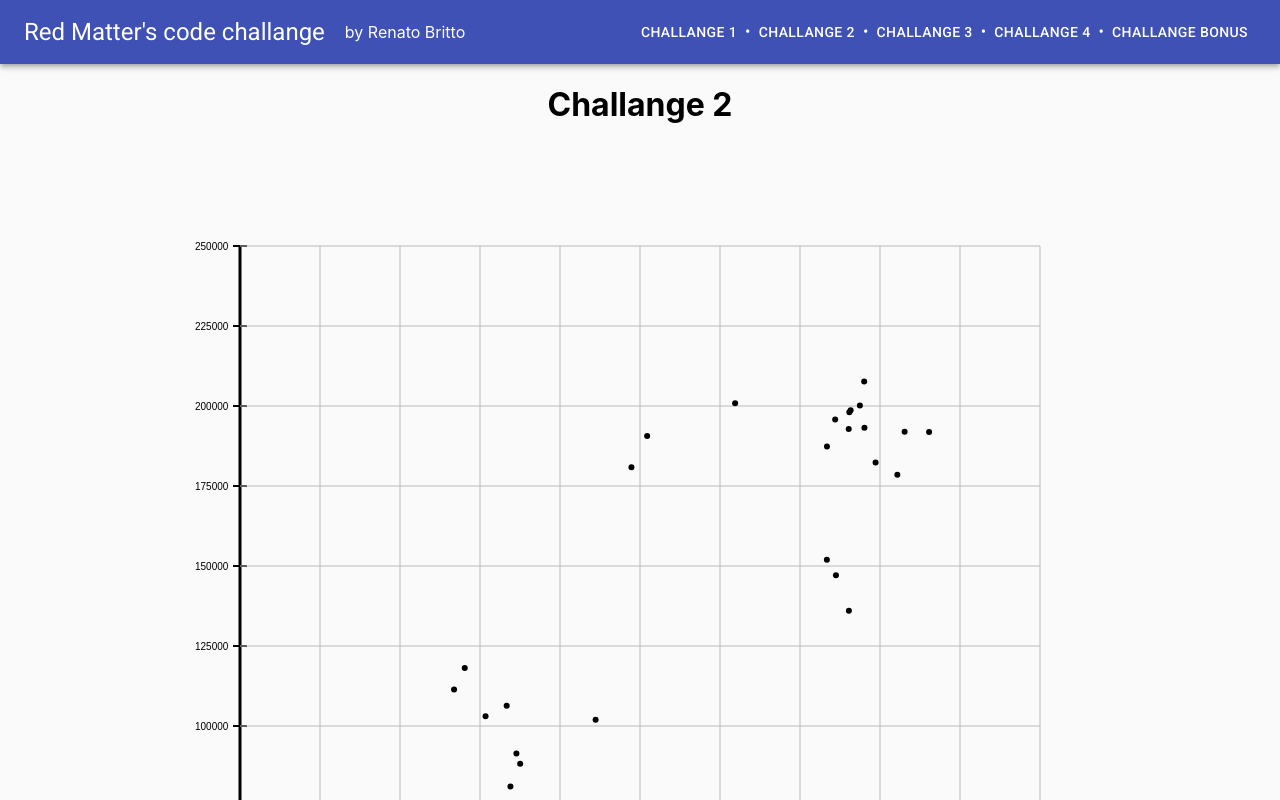
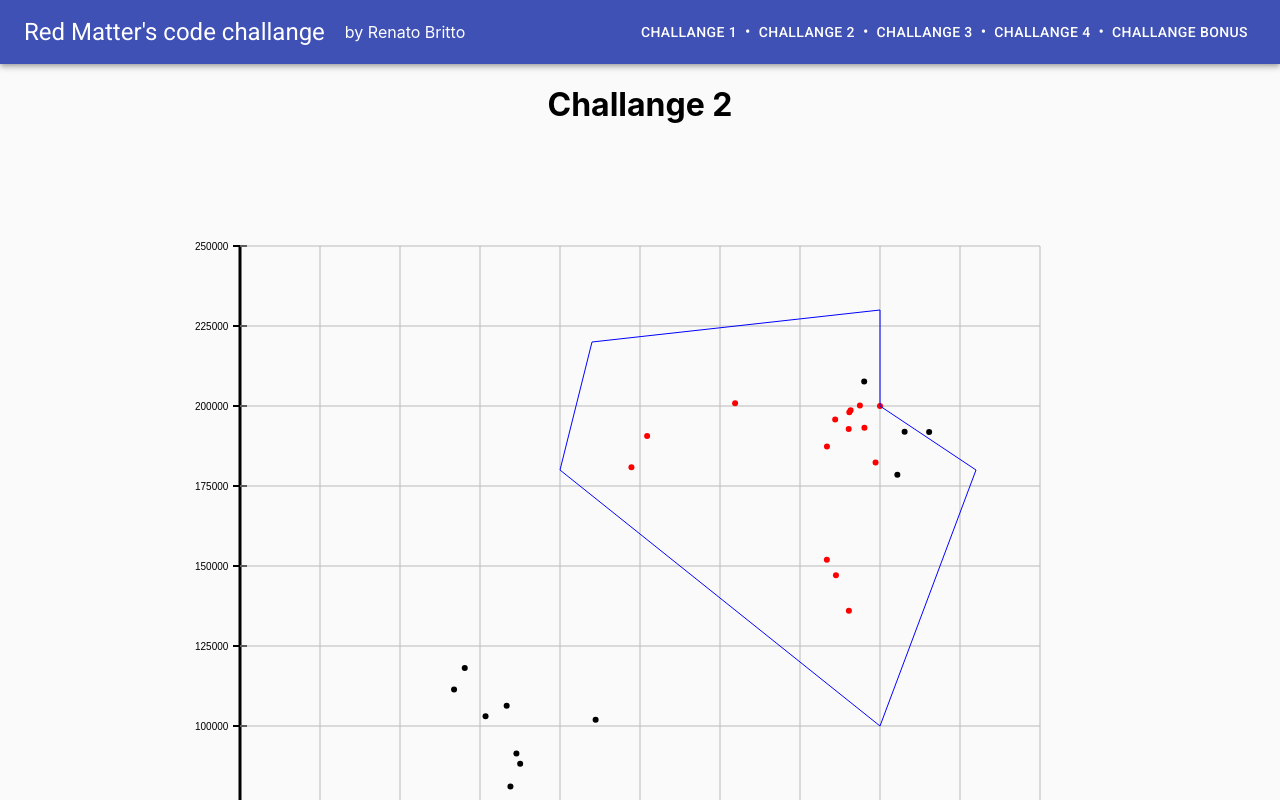
Before and after one commit to RenatoBrittoAraujo/red_matter_code_challange, a React (Create React App) app: page /challange_2 in a window 1280 px wide. Shown: the top 800 px of the page. Built offline with nearby package versions, Linux system fonts and the light colour scheme.

Commit message:
Challange 2 failed solution. Polygons are not convex

```diff
--- a/src/components/Challange2.js
+++ b/src/components/Challange2.js
@@ -13,6 +13,7 @@ import { insideOrEdgePolygon } from './geometry'
 
 const data = [
   [ 198619, 182327, 96947, 196635],
+  [ 200000, 200000, 1,1 ],
   [ 190812, 198648, 90738, 190065],
   [ 185989, 195751, 98451, 186084],
   [ 183427, 187377, 81139, 194941],
@@ -61,6 +62,21 @@ const useStyles = makeStyles((theme) => ({
   }
 }));
 
+const color_coded_points = data
+
+const paintPoints = () => {
+  for (let i in color_coded_points) {
+    const point = color_coded_points[i]
+    const x = point[0]
+    const y = point[1]
+    if (insideOrEdgePolygon(x, y, polygon)) {
+      color_coded_points[i] = [x, y, 'red']
+    } else {
+      color_coded_points[i] = [x, y, 'black']
+    }
+  }
+}
+
 const draw = (ctx, frameCount) => {
   ctx.clearRect(0, 0, ctx.canvas.width, ctx.canvas.height)
   ctx.fillStyle = '#ff0000'
@@ -76,28 +92,19 @@ const draw = (ctx, frameCount) => {
     iey: 250000
   })
 
-  const color_coded_points = data
-
-  for (let point of color_coded_points) {
-    const x = point[0]
-    const y = point[1]
-    if (insideOrEdgePolygon(x, y, polygon)) {
-      point = [x, y, 'red']
-    } else {
-      point = [x, y, 'black']
-    }
-  }
-
-  for (const point of data) {
+  for (const point of color_coded_points) {
     const x = point[0]
     const y = point[1]
     const color = point[2]
     plot.addPoint(x, y, color)
   }
+
+  plot.addPolygon(polygon, 'blue')
 }
 
 function Challange2() {
   const classes = useStyles();
+  paintPoints()
   return (
     <div className={classes.header}>
       <h1 className={classes.title}>Challange 2</h1>
--- a/src/components/geometry.js
+++ b/src/components/geometry.js
@@ -6,5 +6,41 @@
 */
 
 export const insideOrEdgePolygon = (x, y, polygon) => {
+  /*
+    Simple logic: if the point (x, y) is inside polygon, then
+    it's to the same side (left or right) of all edge vectors from polygon
+
+    ANNND you gave me a concave polygon to work with :/
+    Keeping this as a reminder that I can never be too careful
+  */
+  const pl = polygon.length
+  let dir = null
+  for (let i = 0; i < pl; i++) {
+    // polygon edge vector point A and B
+    const a = polygon[i]
+    const b = polygon[(i + 1) % pl]
+    // center graph around point A
+    const cx = x - a[0]
+    const cy = y - a[1]
+    const vx = b[0] - a[0]
+    const vy = b[1] - a[1]
+
+    const crossproduct = vy * cx - vx * cy
+
+    if (crossproduct === 0) continue
+
+    if (dir === null) dir = crossproduct / Math.abs(crossproduct)
+    else {
+      let current_dir = crossproduct / Math.abs(crossproduct)
+      if (current_dir != dir) return false
+    }
+  }
+  return true
+}
+
+export const raycastPointInsidePolygon = (x, y, polygon) => {
+  /*
+    https://en.wikipedia.org/wiki/Point_in_polygon#Ray_casting_algorithm
+  */
 
 }
--- a/src/components/plot.js
+++ b/src/components/plot.js
@@ -79,6 +79,22 @@ export const graphLine = (ctx, params) => {
     }
 }
 
+const _canvasWidth = (params) => {
+    return Math.max(params.y1, params.y2) - Math.min(params.y1, params.y2)
+}
+const _canvasHeight = (params) => {
+    return Math.max(params.y1, params.y2) - Math.min(params.y1, params.y2)
+}
+
+const _convertToCanvasPoint = (x, y, params) => {
+    const w = _canvasWidth(params)
+    const h = _canvasHeight(params)
+    return [
+        (x / (params.iex - params.ibx)) * w + Math.min(params.x1, params.x2),
+        (((params.iey - params.iby) - y) / (params.iey - params.iby)) * h + Math.min(params.y1, params.y2)
+    ]
+}
+
 export const createPlotGraph = (ctx, params) => {
     const { x1, x2, y1, y2, ibx, iex, iby, iey } = params
     ctx.strokeStyle = '#000'
@@ -119,14 +135,25 @@ export const createPlotGraph = (ctx, params) => {
         return {
             addPoint: (x, y, color='#888') => {
                 if (x < params.ibx || x > params.iex)
-                return
+                    return
                 if (y < params.iby || y > params.iey)
-                return
-                const w = Math.max(params.y1, params.y2) - Math.min(params.y1, params.y2)
-                const h = Math.max(params.y1, params.y2) - Math.min(params.y1, params.y2)
-                const plotx = (x / (params.iex - params.ibx)) * w + Math.min(params.x1, params.x2)
-                const ploty = (((params.iey - params.iby) - y) / (params.iey - params.iby)) * h + Math.min(params.y1, params.y2)
+                    return
+                const plotPoints = _convertToCanvasPoint(x, y, params)
+                const plotx = plotPoints[0]
+                const ploty = plotPoints[1]
                 circle(ctx, plotx, ploty, 3, color)
+            },
+            addPolygon: (polygon, color) => {
+                const oldstyle = ctx.strokeStyle
+                ctx.strokeStyle = color
+                const pl = polygon.length
+                for (let i = 0; i < pl; i++) {
+                    const a = _convertToCanvasPoint(polygon[i][0], polygon[i][1], params)
+                    const b = _convertToCanvasPoint(polygon[(i + 1) % pl][0], polygon[(i + 1) % pl][1], params)
+                    console.log('hahaha', a[1])
+                    line(ctx, a[0], a[1], b[0], b[1])
+                }
+                ctx.strokeStyle = oldstyle
             }
         }
     })(ctx, params)
```
